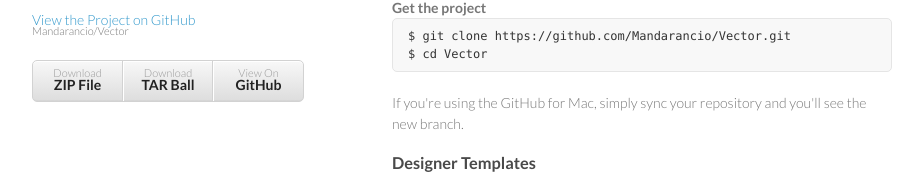
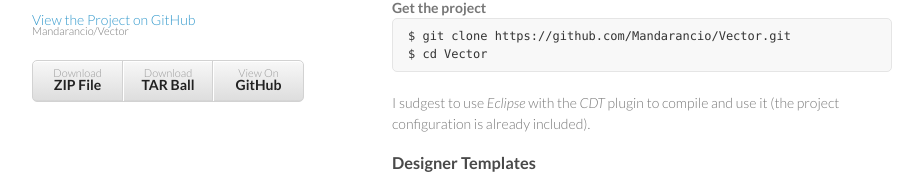
Before and after one commit to Mandarancio/Vector, a plain HTML site: page index.html in a window 1280 px wide. Shown: the part 223-407 px from the top of the page, without its empty margins (178-1101 px from the left). Drawn offline with Linux system fonts and the light colour scheme.

Commit message:
Added eclipse info

```diff
--- a/index.html
+++ b/index.html
@@ -38,8 +38,7 @@ It use <i>SDL2</i> and is image and font extension as graphics engine, adding to
 <pre><code>$ git clone https://github.com/Mandarancio/Vector.git
 $ cd Vector
 </code></pre>
-
-<p>If you're using the GitHub for Mac, simply sync your repository and you'll see the new branch.</p>
+<p>I sudgest to use <i>Eclipse</i> with the <i>CDT</i> plugin to compile and use it (the project configuration is already included).</p>
 
 <h3>
 <a name="designer-templates" class="anchor" href="#designer-templates"><span class="octicon octicon-link"></span></a>Designer Templates</h3>
```
